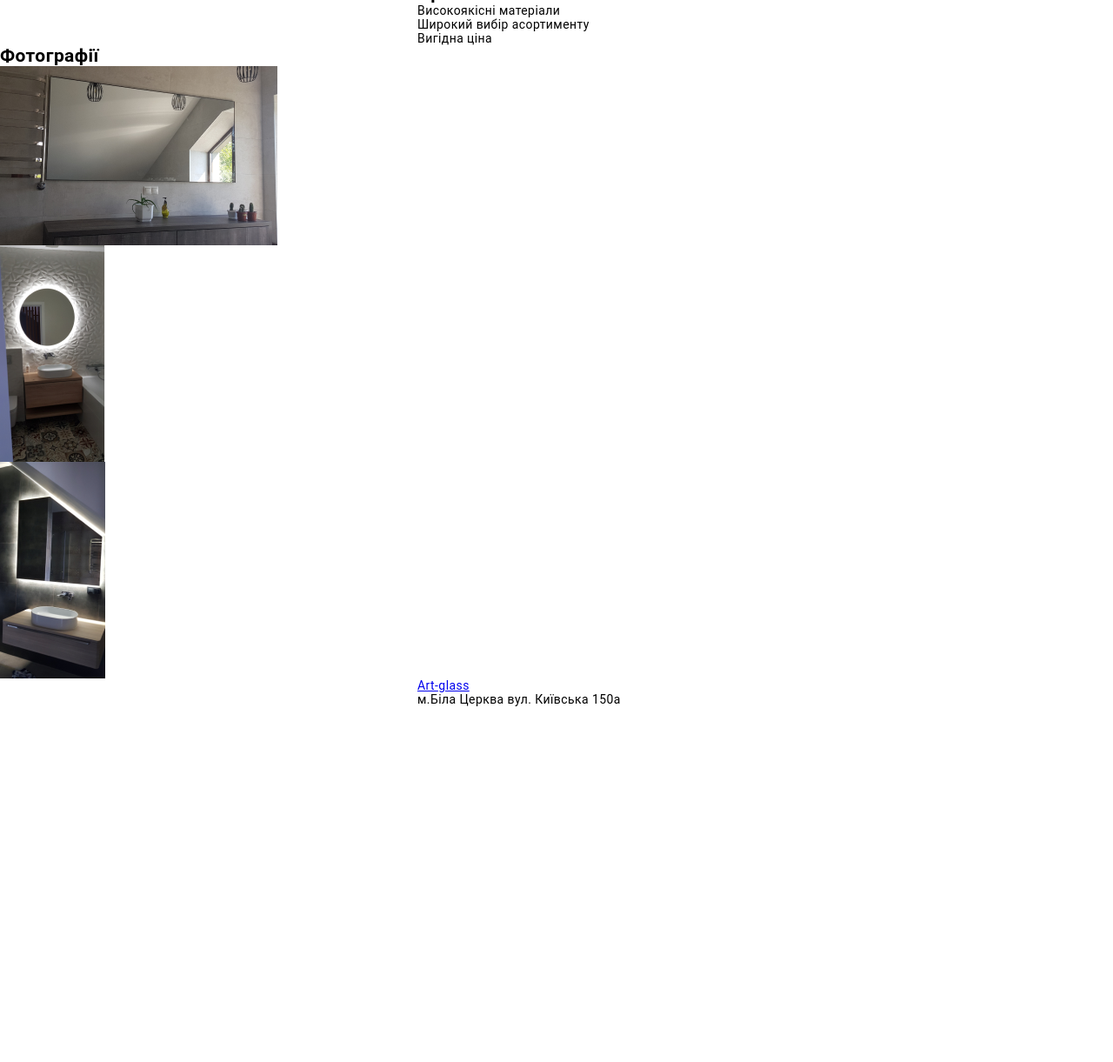
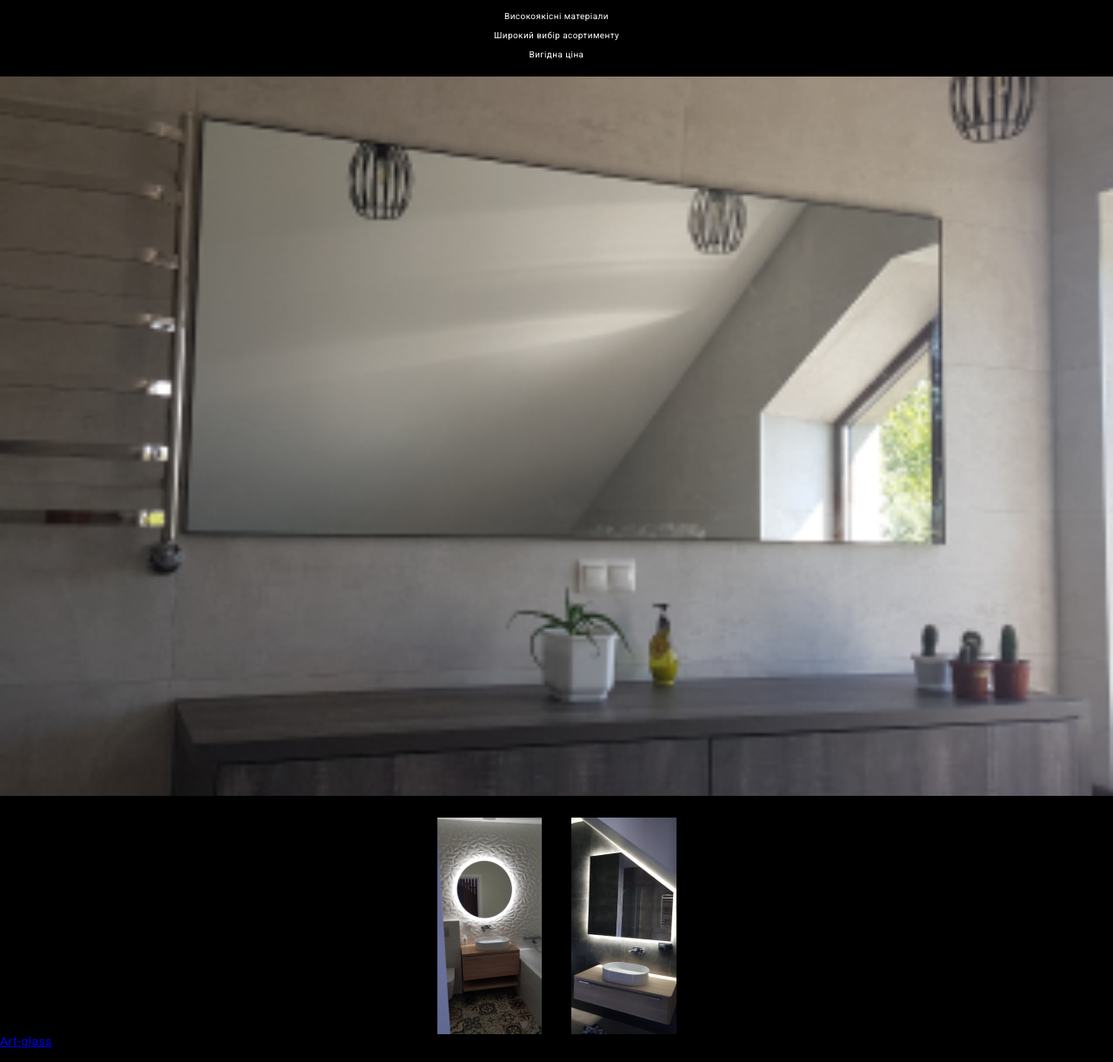
Before and after one commit to MaximKucheriaviy/art-glass, a website built with webpack: page src/user/index.html in a window 1280 px wide. Shown: the part 247-1468 px from the top of the page at 87% size. Before the commit the page ends 1059 px from the top, so only its background shows below. Built offline with nearby package versions, Linux system fonts and the light colour scheme.

Commit message:
main ready

```diff
--- a/src/user/index.html
+++ b/src/user/index.html
@@ -5,9 +5,9 @@
     <meta http-equiv="X-UA-Compatible" content="IE=edge">
     <meta name="viewport" content="width=device-width, initial-scale=1.0">
     <title>Document</title>
-    <link rel="preconnect" href="https://fonts.googleapis.com">
+    <<link rel="preconnect" href="https://fonts.googleapis.com">
     <link rel="preconnect" href="https://fonts.gstatic.com" crossorigin>
-    <link href="https://fonts.googleapis.com/css2?family=Dancing+Script&display=swap" rel="stylesheet">
+    <link href="https://fonts.googleapis.com/css2?family=Dancing+Script&family=Roboto&display=swap" rel="stylesheet">
 </head>
 <body>
     <header class="header">
@@ -38,7 +38,7 @@
         </section>
         <section class="about">
             <div class="container">
-                <h2>Про нас</h2>
+                <h2 class="visually-hidden">Про нас</h2>
                 <ul class="about__list">
                     <li class="about__item">Високоякісні матеріали</li>
                     <li class="about__item">Широкий вибір асортименту</li>
@@ -46,11 +46,13 @@
                 </ul>
             </div>
         </section>
-        <section class="photos-galery">
-            <h2>Фотографії</h2>
-            <img src="./images/main-gl1-phone.png" alt="Фото дзеркала">
-            <ul>
-                <li>
+        <section class="image-galery">
+            <h2 class="visually-hidden">Фотографії</h2>
+            <div class="thumb">
+                <img class = "image-galery__galary-image1" src="./images/main-gl1-phone.png" alt="Фото дзеркала">
+            </div>
+            <ul class="image-galery__list">
+                <li class="image-galery__item">
                     <picture>
                         <img src="./images/main-gl2-phone.png" alt="Фото дзеркала">
                     </picture>
--- a/src/user/scss/base/base.scss
+++ b/src/user/scss/base/base.scss
@@ -25,13 +25,14 @@ button {
 }
 
 body {
+  background-color: black;
   margin: 0px;
 
   font-family: "Roboto", sans-serif;
   color: var(--font-black1);
   letter-spacing: 0.03em;
   font-size: 14px;
-  background-color: var(--font-white);
+
 }
 
 .visually-hidden {
@@ -48,7 +49,7 @@ body {
 }
 
 .container{
-  width: 320px;
+  min-width: 320px;
   margin-left: auto;
   margin-right: auto;
 }
--- a/src/user/scss/main.scss
+++ b/src/user/scss/main.scss
@@ -1,3 +1,5 @@
 @import "./base/base.scss";
 @import "./parts/header.scss";
-@import "./parts/herro.scss"
+@import "./parts/herro.scss";
+@import "./parts/about.scss";
+@import "./parts/image-galery.scss";
--- /dev/null
+++ b/src/user/scss/parts/about.scss
@@ -0,0 +1,20 @@
+.about{
+    & .container{
+        padding-top: 17px;
+        padding-bottom: 19px;
+    }
+    &__item{
+        text-align: center;
+        &:not(:last-child){
+            margin-bottom: 10px;
+        }
+
+        font-family: 'Roboto';
+        font-style: normal;
+        font-weight: 400;
+        font-size: 10px;
+        line-height: 12px;
+
+        color: #FFFFFF;
+    }
+}
--- a/src/user/scss/parts/herro.scss
+++ b/src/user/scss/parts/herro.scss
@@ -3,6 +3,7 @@
         background-image: url("../images/herroBackground-Phone.png");
         background-repeat: no-repeat;
         background-size: cover;
+        background-position: center;
         padding-top: 167px;
         padding-bottom: 12px;
         padding-left: 22px;
--- /dev/null
+++ b/src/user/scss/parts/image-galery.scss
@@ -0,0 +1,18 @@
+.image-galery{
+    &__galary-image1{
+        width: 100%;
+    }
+    & .thumb{
+        min-width: 320px;
+        margin-left: auto;
+        margin-right: auto;
+    }
+    &__list{
+        margin-top: 25px;
+        display: flex;
+        justify-content: center;
+        gap: 33px;
+        width: 100%;
+    }
+
+}
```
